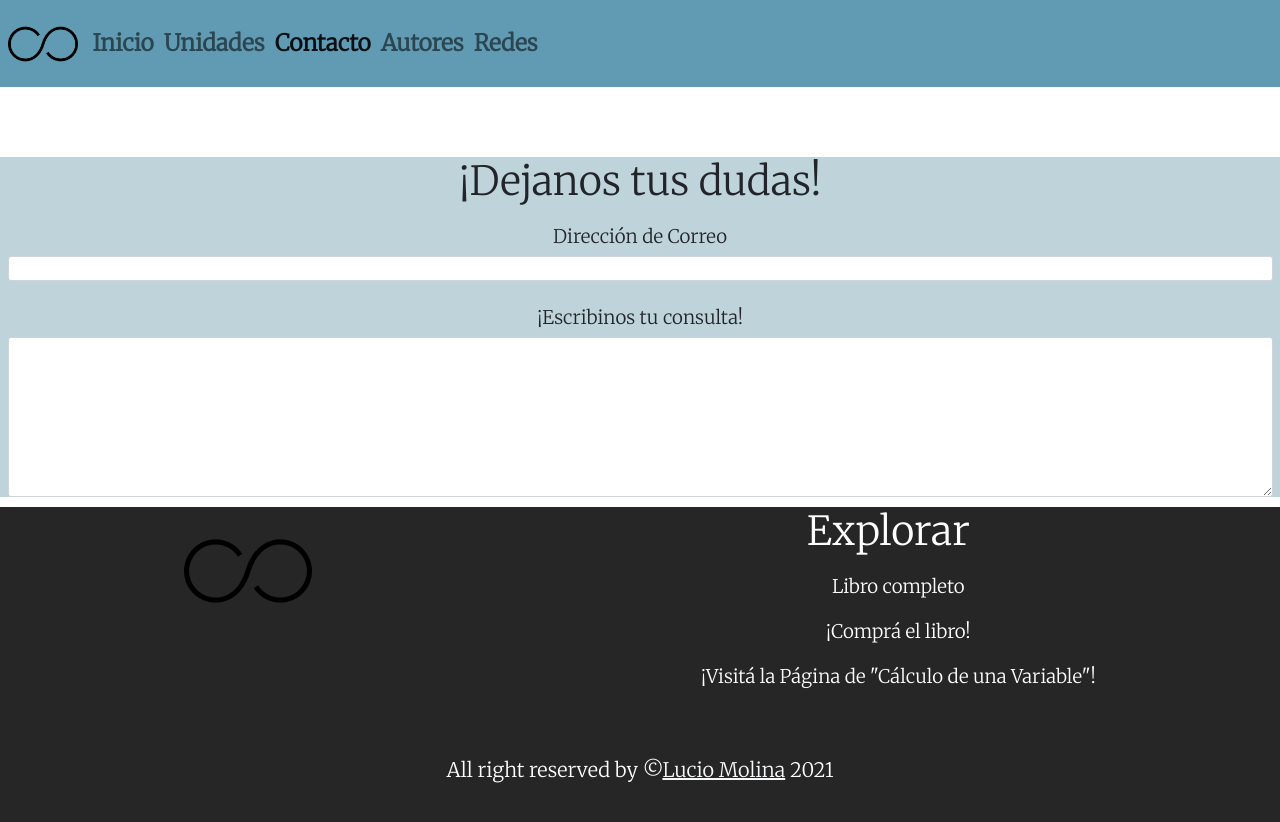
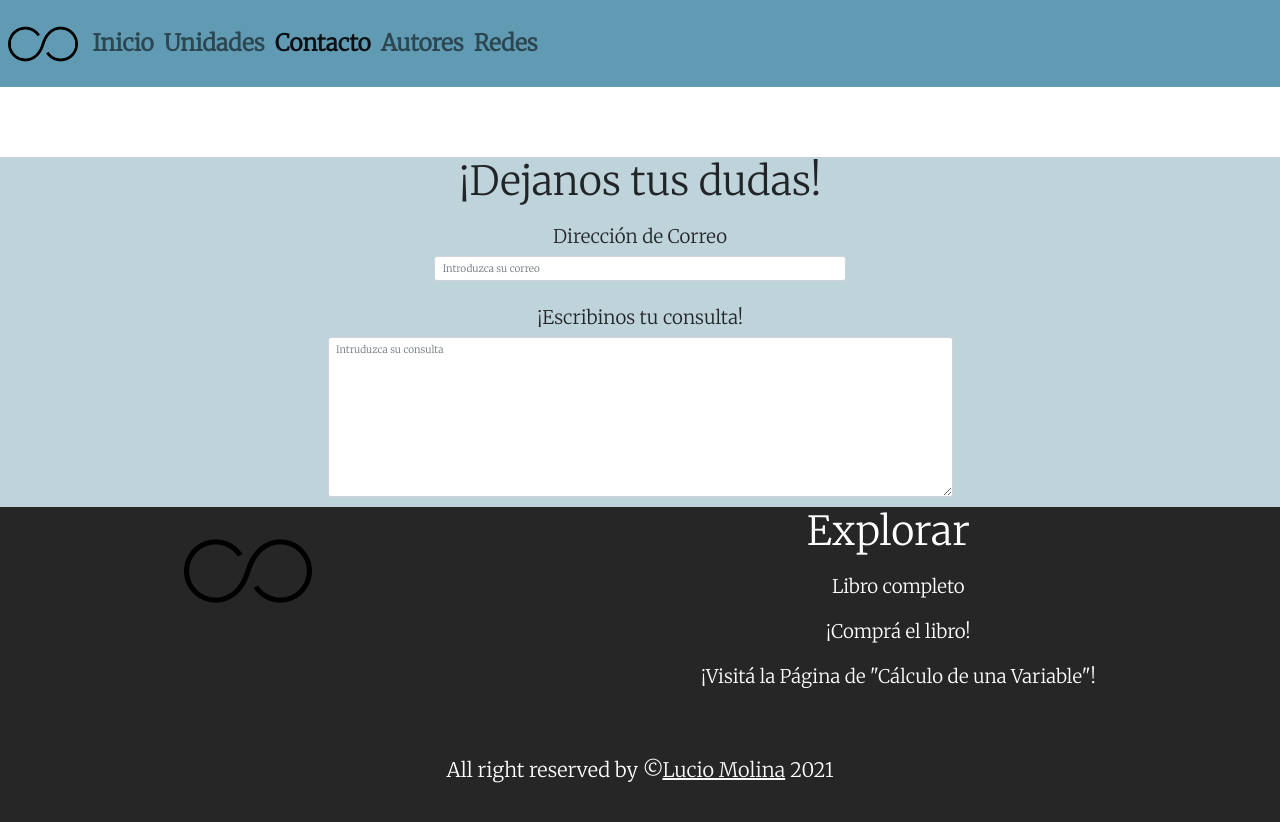
Before and after one commit to luciomolinae/proyecto-final-dw, a website: page contactos.html in a window 1280 px wide. Drawn offline with nearby package versions, Linux system fonts and the light colour scheme.

Commit message:
correciones en contactos y redes

```diff
--- a/contactos.html
+++ b/contactos.html
@@ -56,14 +56,19 @@
     <div class="contac container-fluid text-center">
         <h1>¡Dejanos tus dudas!</h1>
 
-        <div class="email mb-3">
+        <div class="row justify-content-center">
+
+        <div class="email mb-3 col-lg-4">
             <label for="exampleFormControlInput1" class="form-label">Dirección de Correo</label>
-            <input type="email" class="form-control" id="exampleFormControlInput1">
+            <input type="email" class="form-control" id="exampleFormControlInput1" placeholder="Introduzca su correo" required>
           </div>
-          <div class="consul mb-3">
+        </div>
+      <div class="row justify-content-center">
+          <div class="consul mb-3 col-lg-6">
             <label for="exampleFormControlTextarea1" class="form-label">¡Escribinos tu consulta!</label>
-            <textarea class="form-control" id="exampleFormControlTextarea1" rows="10"></textarea>
+            <textarea class="form-control" id="exampleFormControlTextarea1" rows="10" placeholder="Intruduzca su consulta" required></textarea>
           </div>
+        </div>
 
     </div>
 
```
Also changed, not shown: redes.html (+1 -1 lines).
